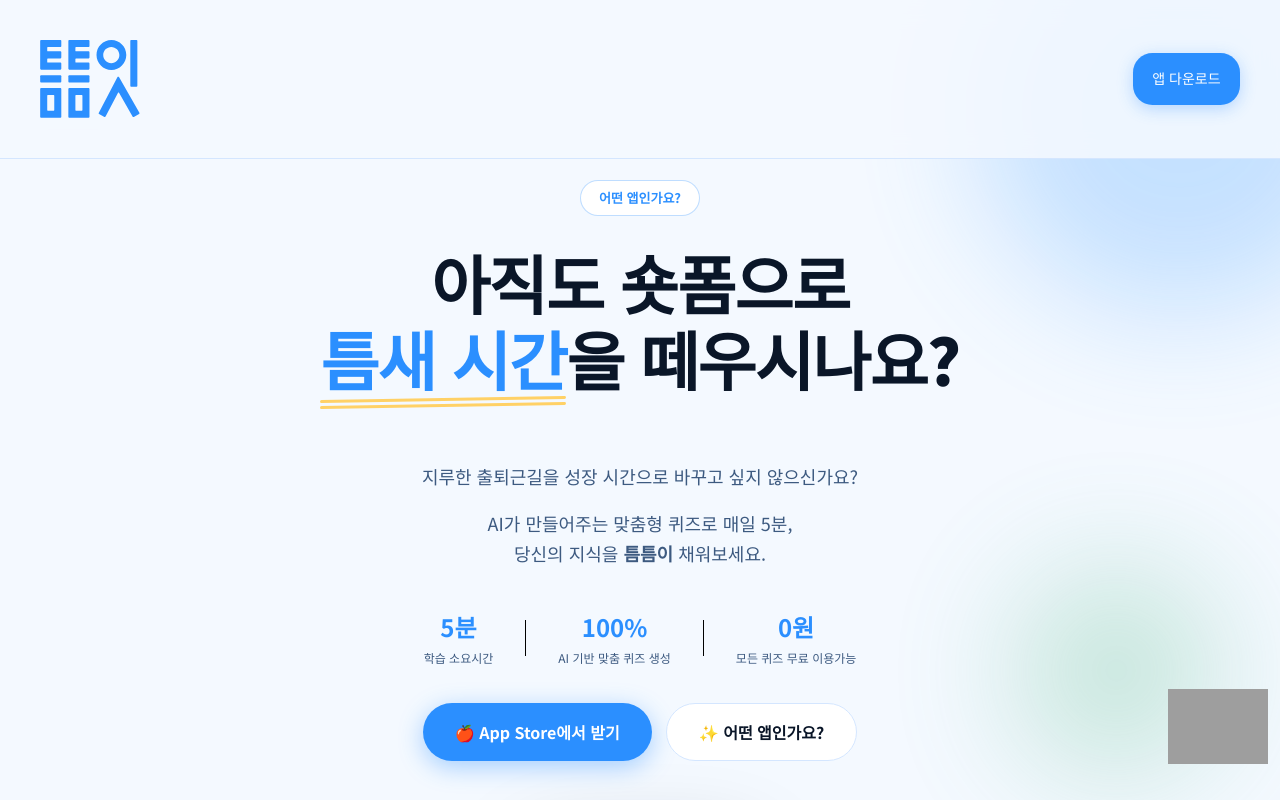
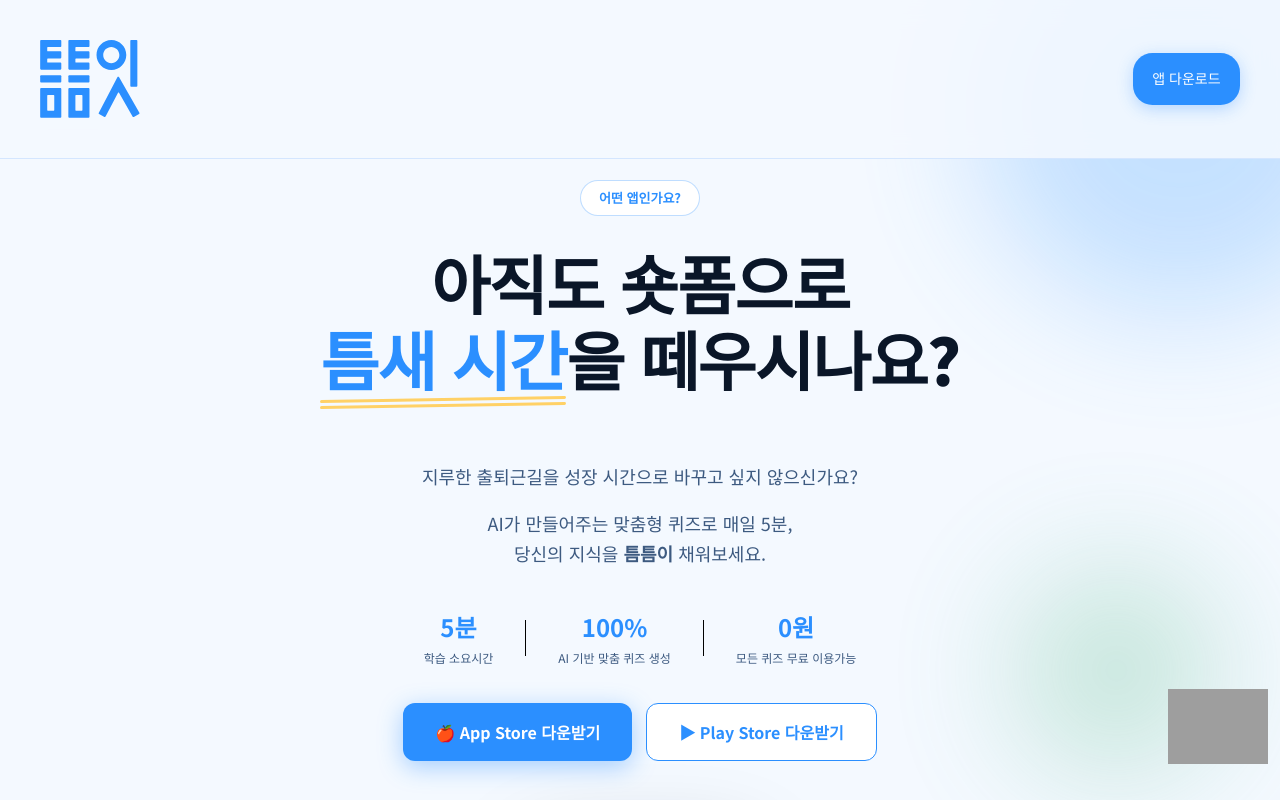
Before and after one commit to TeumTeumEat/TeumTeumEat-Lab, a Next.js app: page / in a window 1280 px wide. Shown: the top 800 px of the page. Built offline with nearby package versions, Linux system fonts and the light colour scheme; grey boxes are pictures that could not be loaded; a web font is replaced by a local one.

Commit message:
feat: hero 버튼 스타일 수정 및 Play Store 버튼 추가

```diff
--- a/app/globals.css
+++ b/app/globals.css
@@ -162,7 +162,7 @@ nav {
 .btn-primary {
   display: inline-flex; align-items: center; gap: 8px;
   background: var(--primary); color: white;
-  border: none; border-radius: 100px; padding: 16px 32px;
+  border: none; border-radius: 12px; padding: 16px 32px;
   font-family: var(--font-noto-kr), sans-serif;
   font-size: 16px; font-weight: 700;
   cursor: pointer; text-decoration: none;
@@ -172,8 +172,8 @@ nav {
 .btn-primary:hover { transform: translateY(-3px); box-shadow: 0 10px 32px rgba(43, 143, 255, 0.5); }
 .btn-secondary {
   display: inline-flex; align-items: center; gap: 8px;
-  background: white; color: var(--text);
-  border: 1.5px solid var(--border); border-radius: 100px; padding: 16px 32px;
+  background: white; color: var(--primary);
+  border: 1.5px solid var(--primary); border-radius: 12px; padding: 16px 32px;
   font-family: var(--font-noto-kr), sans-serif;
   font-size: 16px; font-weight: 700;
   cursor: pointer; text-decoration: none;
--- a/app/page.tsx
+++ b/app/page.tsx
@@ -86,8 +86,8 @@ export default function Home() {
 
         {/* 버튼 */}
         <div className="hero-btns">
-          <a href="#download" className="btn-primary">🍎 App Store에서 받기</a>
-          <a href="#features" className="btn-secondary">✨ 어떤 앱인가요?</a>
+          <a href="#download" className="btn-primary">🍎 App Store 다운받기</a>
+          <a href="#download" className="btn-secondary">▶ Play Store 다운받기</a>
         </div>
 
         {/* 폰 목업 */}
```
